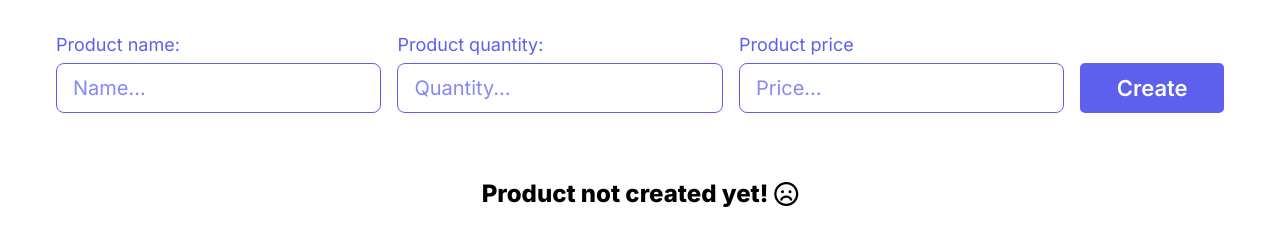
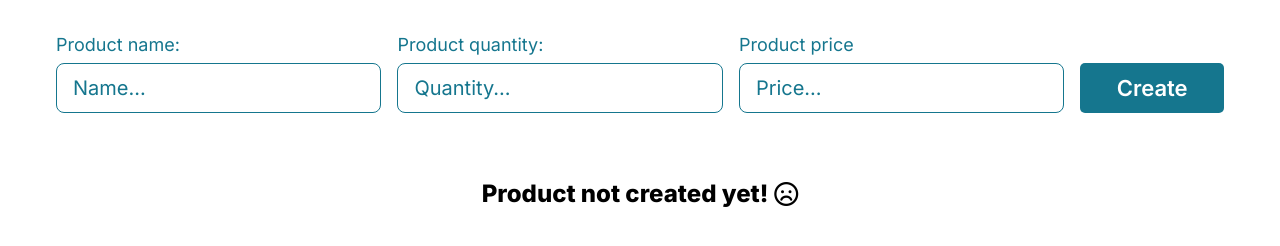
Before and after one commit to Elshod-dev/shopping-todo, a plain HTML site: page index.html in a window 1280 px wide. Drawn offline with Linux system fonts and the light colour scheme.

Commit message:
color is changed

```diff
--- a/assets/styles/style.css
+++ b/assets/styles/style.css
@@ -1,4 +1,8 @@
 @import url(https://fonts.googleapis.com/css2?family=Inter:wght@100;200;300;400;500;600;800;900&display=swap);
+
+:root {
+    --main-color: #15768e
+}
 
 * {
     margin: 0;
@@ -59,7 +63,7 @@ button {
 }
 
 .shopping-form .shopping-div label {
-    color: #5D5FEF;
+    color: var(--main-color);
     font-size: 18px;
 }
 
@@ -68,14 +72,14 @@ button {
     border-radius: 8px;
     font-size: 20px;
     font-weight: 400;
-    color: #5D5FEF;
-    border: 1px solid #5D5FEF;
+    color: var(--main-color);
+    border: 1px solid var(--main-color);
     min-height: 50px;
     width: 100%;
 }
 
 .shopping-form input::placeholder {
-    color: rgb(104, 106, 244, 0.8);
+    color: var(--main-color);
 }
 
 .shopping-form button {
@@ -84,7 +88,7 @@ button {
     font-size: 22px;
     font-weight: 600;
     color: #fff;
-    background: #5D5FEF;
+    background: var(--main-color);
     border-radius: 5px;
     flex-grow: 1;
 }
```
